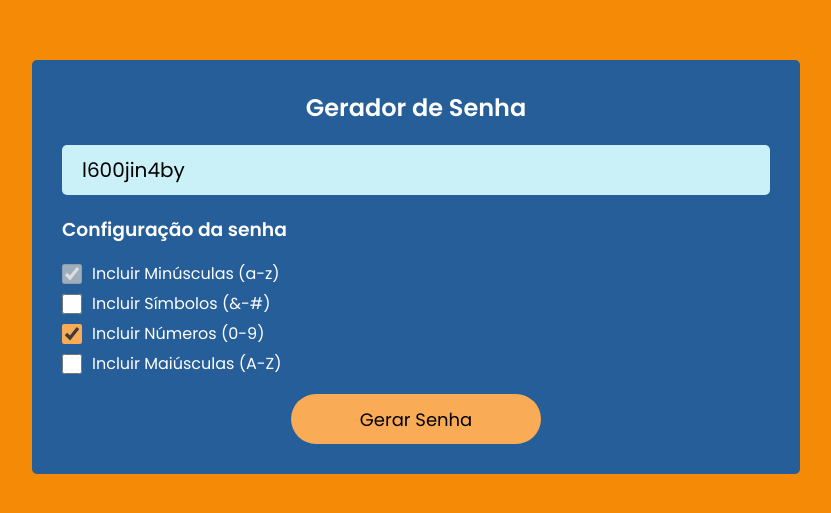
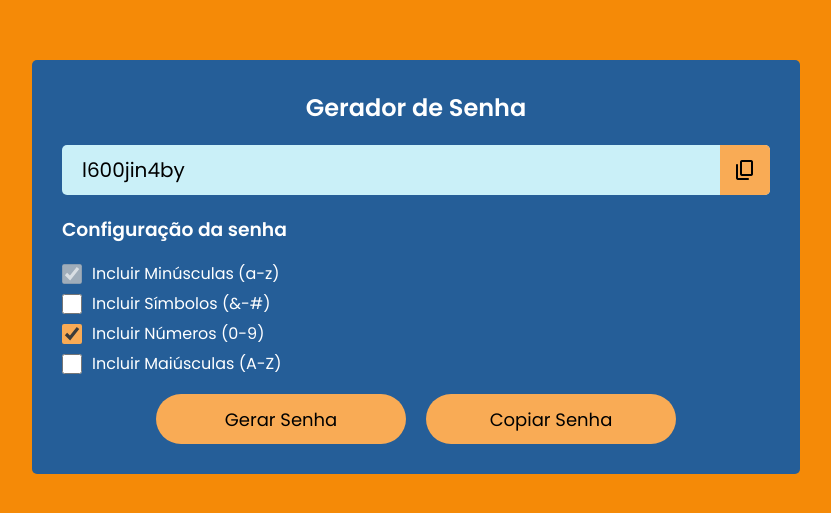
Before and after one commit to WallacyFernandez/ProcessoProject, a React (Create React App) app: page / in a window 1280 px wide. Shown: the part 133-646 px from the top of the page, without its empty margins (224-1055 px from the left). Built offline with nearby package versions, Linux system fonts and the light colour scheme.

Commit message:
Add: botões de copiar

```diff
--- a/public/index.html
+++ b/public/index.html
@@ -10,6 +10,7 @@
       content="Web site created using create-react-app"
     />
     <link rel="apple-touch-icon" href="%PUBLIC_URL%/logo192.png" />
+    <link rel="stylesheet" href="https://fonts.googleapis.com/css2?family=Material+Symbols+Rounded:opsz,wght,FILL,GRAD@24,400,0,0" />
     <!--
       manifest.json provides metadata used when your web app is installed on a
       user's mobile device or desktop. See https://developers.google.com/web/fundamentals/web-app-manifest/
--- a/src/Components/PasswordGenerator.css
+++ b/src/Components/PasswordGenerator.css
@@ -41,6 +41,25 @@
     border: none;
     outline: none;
     padding: 0 20px;
+}
+
+.password-area .password .password-copy{
+    position: absolute;
+    top: 0;
+    right: 0;
+    width: 50px;
+    height: 100%;
+    background: #f9ab55;
+    color: black;
+    display: flex;
+    justify-content: center;
+    align-items: center;
+    cursor: pointer;
+    border-radius: 0 5px 5px 0;
+}
+
+.password-area .password .password-copy:hover{
+    background: #f7931e;
 }
 
 .setting{
@@ -144,6 +163,10 @@
     max-width: 250px;
 }
 
+.buttons button:last-child{
+    margin-left: 20px;
+}
+
 /* Responsive Design */
 @media only screen and (max-width:600px){
 
--- a/src/Components/PasswordGenerator.jsx
+++ b/src/Components/PasswordGenerator.jsx
@@ -1,15 +1,14 @@
-import React, { useEffect, useState } from 'react';
-import './PasswordGenerator.css';
-import { ToastContainer } from 'react-toastify';
+import React, { useEffect, useState } from "react";
+import "./PasswordGenerator.css";
+import { ToastContainer, toast } from "react-toastify";
 
-const lowercaseList = 'abcdefghijklmnopqrstuvwxyz';
-const numberList = '0123456789';
+const lowercaseList = "abcdefghijklmnopqrstuvwxyz";
+const numberList = "0123456789";
 const symbolsList = "!@#$%^&*()_+-=[]{}|;:,.<>?";
-const uppercaseList = 'ABCDEFGHIJKLMNOPQRSTUVWXYZ';
+const uppercaseList = "ABCDEFGHIJKLMNOPQRSTUVWXYZ";
 
 function PasswordGenerator() {
-
-    const [password, setPassword] = useState('');
+  const [password, setPassword] = useState("");
   const [number, setNumber] = useState(true);
   const [includeSymbols, setIncludeSymbols] = useState(false);
   const [uppercase, setUppercase] = useState(false);
@@ -17,7 +16,7 @@ function PasswordGenerator() {
 
   useEffect(() => {
     generatePassword();
-    },[]);
+  }, []);
 
   const generatePassword = () => {
     let characterList = lowercaseList;
@@ -30,7 +29,7 @@ function PasswordGenerator() {
     if (uppercase) {
       characterList += uppercaseList;
     }
-        let tempPassword = '';
+    let tempPassword = "";
     const characterListLength = characterList.length;
 
     for (let i = 0; i < passwordLength; i++) {
@@ -39,16 +38,49 @@ function PasswordGenerator() {
     }
 
     setPassword(tempPassword);
-    }
+  };
+
+  const copyPassword = () => {
+    navigator.clipboard
+      .writeText(password)
+      .then(() => {
+        toast.success("Senha copiada com sucesso!", {
+          position: toast.POSITION.TOP_CENTER,
+          autoClose: 2000,
+          hideProgressBar: false,
+          closeOnClick: true,
+          pauseOnHover: true,
+          draggable: true,
+        });
+      })
+      .catch(() => {
+        toast.error("Falha ao copiar senha!", {
+          position: toast.POSITION.TOP_CENTER,
+          autoClose: 2000,
+          hideProgressBar: false,
+          closeOnClick: true,
+          pauseOnHover: true,
+          draggable: true,
+        });
+      });
+  };
 
   return (
     <>
-            <div className='container'>
-                <h2 className='title'>Gerador de Senha</h2>
+      <div className="container">
+        <h2 className="title">Gerador de Senha</h2>
         <div className="password-wrapper">
           <div className="password-area">
             <div className="password">
-                            <input type="text" value={password} disabled placeholder='Clique em Gerar Senha' />
+              <div className="password-copy" onClick={copyPassword}>
+                <span className="material-symbols-rounded">content_copy</span>
+              </div>
+              <input
+                type="text"
+                value={password}
+                disabled
+                placeholder="Clique em Gerar Senha"
+              />
             </div>
           </div>
         </div>
@@ -58,7 +90,13 @@ function PasswordGenerator() {
             <div className="checkboxes">
               <div className="left">
                 <div className="checkbox-field">
-                                    <input type="checkbox" name="lower" id="lower" checked disabled />
+                  <input
+                    type="checkbox"
+                    name="lower"
+                    id="lower"
+                    checked
+                    disabled
+                  />
                   <label htmlFor="lower">Incluir Minúsculas (a-z)</label>
                 </div>
                 <div className="checkbox-field">
@@ -72,7 +110,13 @@ function PasswordGenerator() {
                   <label htmlFor="symbols">Incluir Símbolos (&-#)</label>
                 </div>
                 <div className="checkbox-field">
-                                    <input type="checkbox" name="number" id="number" checked={number} onChange={(e) => setNumber(e.target.checked)} />
+                  <input
+                    type="checkbox"
+                    name="number"
+                    id="number"
+                    checked={number}
+                    onChange={(e) => setNumber(e.target.checked)}
+                  />
                   <label htmlFor="number">Incluir Números (0-9)</label>
                 </div>
                 <div className="checkbox-field">
@@ -93,12 +137,17 @@ function PasswordGenerator() {
           </div>
         </div>
         <div className="buttons">
-                    <button type='button' onClick={generatePassword}>Gerar Senha</button>
+          <button type="button" onClick={generatePassword}>
+            Gerar Senha
+          </button>
+          <button type="button" onClick={copyPassword}>
+            Copiar Senha
+          </button>
         </div>
       </div>
       <ToastContainer />
     </>
-    )
+  );
 }
 
 export default PasswordGenerator;
```
Lines whose indentation alone changed are shown as unchanged.
